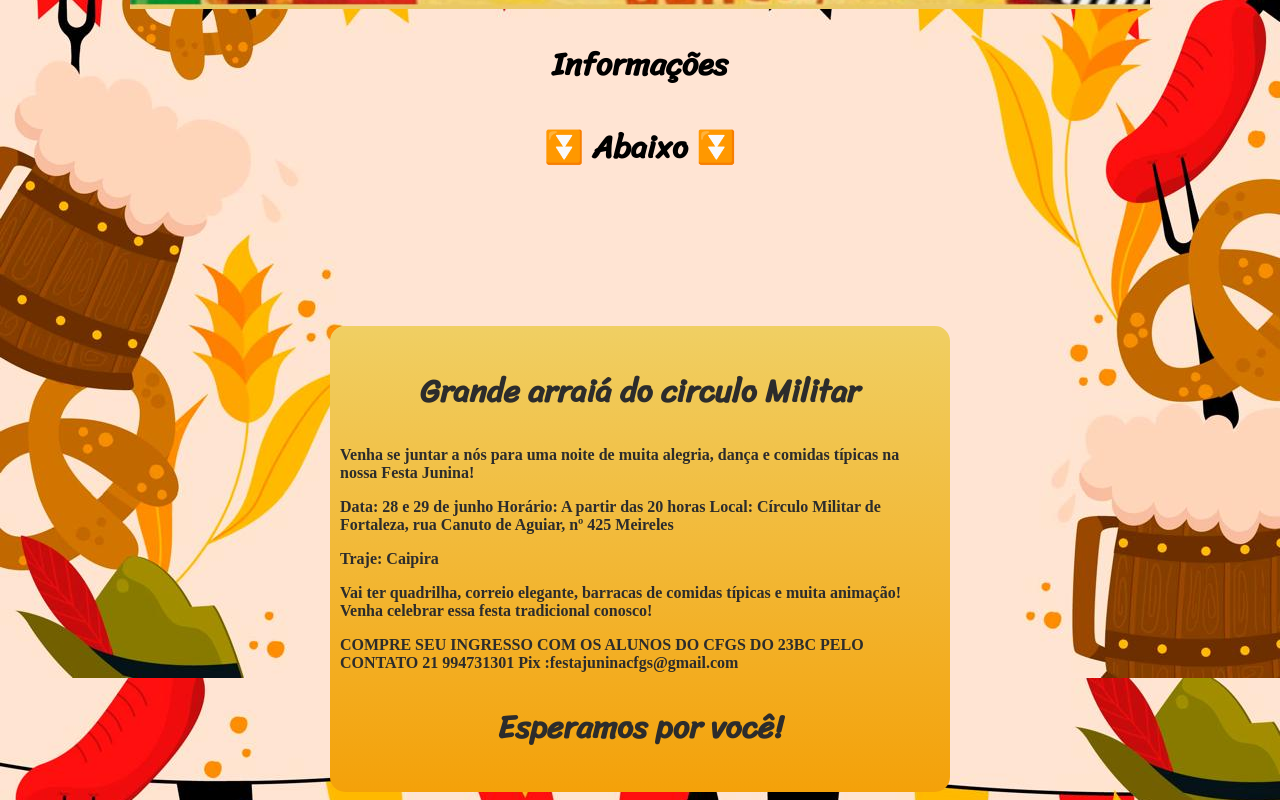
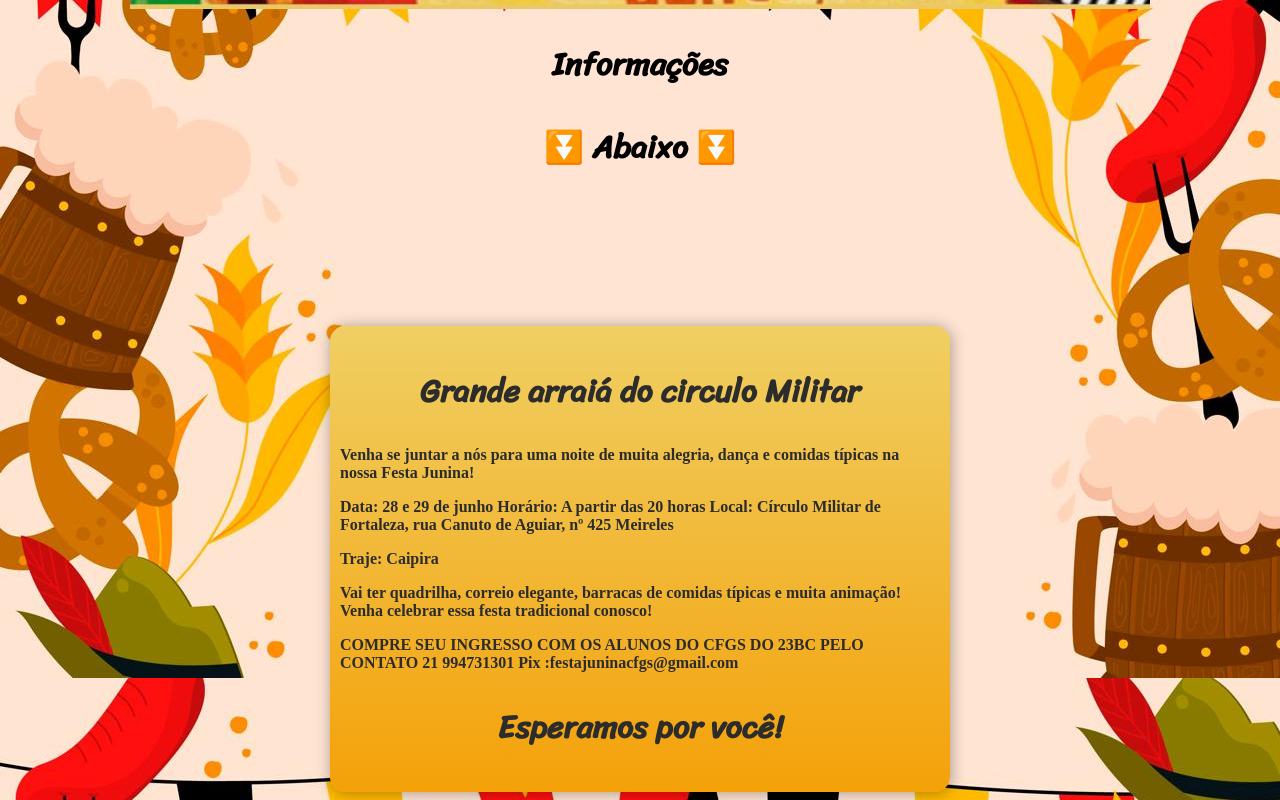
Before and after one commit to josehenriquedasilva/Projeto-Junino, a plain HTML site: page index.html in a window 1280 px wide. Shown: the part 1028-1828 px from the top of the page. Drawn offline with Linux system fonts and the light colour scheme.

Commit message:
Sombra no conteúdo

```diff
--- a/style.css
+++ b/style.css
@@ -36,6 +36,7 @@ main {
     border-radius: 15px;
     padding: 10px;
     font-weight: bold;
+    box-shadow: 1px 1px 15px 0px rgba(0, 0, 0, 0.336);
 }
 
 main h1 {
```
